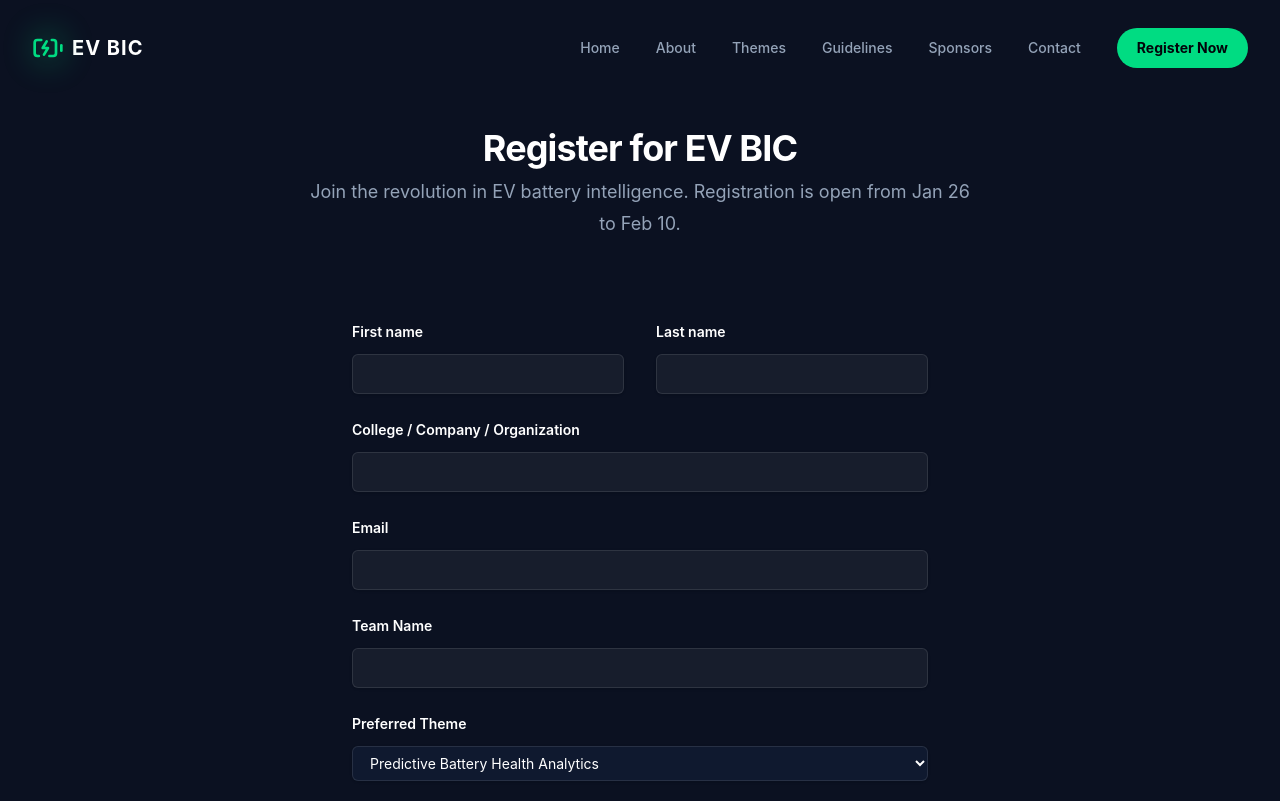
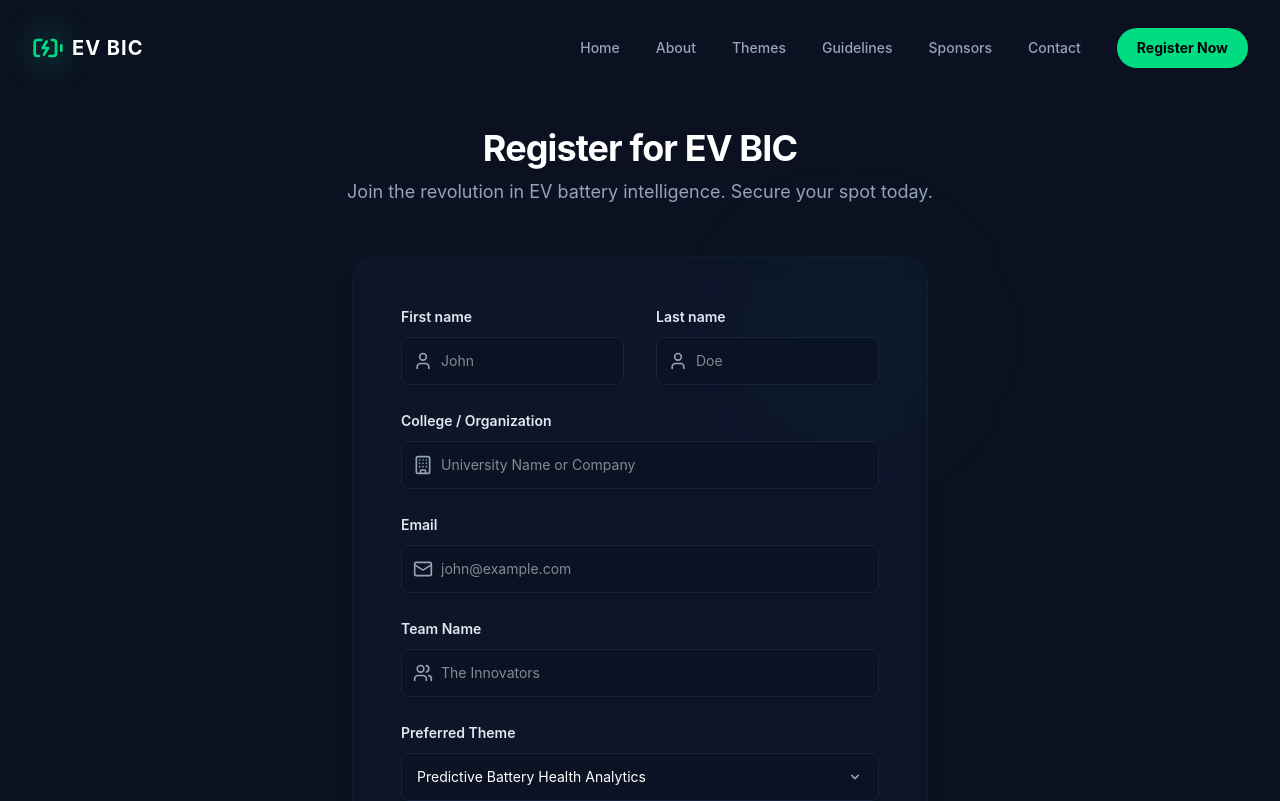
Before and after one commit to AdharshJolly/EV-BIC, a React (Vite) app: page /register in a window 1280 px wide. Shown: the top 801 px of the page. Built offline with nearby package versions, Linux system fonts and the light colour scheme.

Commit message:
feat: Enhance Register and Themes pages with interactive UI and animations

```diff
--- a/src/pages/Register.tsx
+++ b/src/pages/Register.tsx
@@ -1,111 +1,192 @@
+import { useState } from 'react';
+import { motion } from 'framer-motion';
+import { User, Mail, Building, Users, Send, CheckCircle } from 'lucide-react';
+
 const Register = () => {
+  const [submitted, setSubmitted] = useState(false);
+
+  const handleSubmit = (e: React.FormEvent) => {
+    e.preventDefault();
+    // Simulate submission
+    setTimeout(() => setSubmitted(true), 1000);
+  };
+
+  if (submitted) {
     return (
-    <div className="bg-brand-primary py-24 sm:py-32">
+      <div className="min-h-screen bg-brand-primary flex items-center justify-center p-6">
+        <motion.div
+          initial={{ scale: 0.9, opacity: 0 }}
+          animate={{ scale: 1, opacity: 1 }}
+          className="bg-brand-secondary/20 border border-brand-accent/50 p-12 rounded-3xl text-center max-w-lg w-full relative overflow-hidden"
+        >
+          <div className="absolute inset-0 bg-brand-accent/5"></div>
+          <div className="relative z-10">
+             <div className="w-20 h-20 bg-brand-accent/20 rounded-full flex items-center justify-center mx-auto mb-6">
+               <CheckCircle className="w-10 h-10 text-brand-accent" />
+             </div>
+             <h2 className="text-3xl font-bold text-white mb-4">Registration Successful!</h2>
+             <p className="text-brand-muted mb-8">
+               Thank you for registering for the EV Battery Intelligence Challenge. We have sent a confirmation email with further details.
+             </p>
+             <button
+               onClick={() => setSubmitted(false)}
+               className="bg-brand-secondary hover:bg-brand-secondary/80 text-white px-8 py-3 rounded-lg font-medium transition-colors"
+             >
+               Back to Home
+             </button>
+          </div>
+        </motion.div>
+      </div>
+    );
+  }
+
+  return (
+    <div className="min-h-screen bg-brand-primary py-24 sm:py-32 relative">
+      <div className="absolute top-0 left-0 w-full h-96 bg-gradient-to-b from-brand-secondary/20 to-transparent -z-10"></div>
+
       <div className="mx-auto max-w-7xl px-6 lg:px-8">
-        <div className="mx-auto max-w-2xl text-center">
-          <h2 className="text-3xl font-bold tracking-tight text-white sm:text-4xl">Register for EV BIC</h2>
-          <p className="mt-2 text-lg leading-8 text-brand-muted">
-            Join the revolution in EV battery intelligence. Registration is open from Jan 26 to Feb 10.
-          </p>
+        <div className="mx-auto max-w-2xl text-center mb-12">
+          <motion.h2
+            initial={{ opacity: 0, y: -20 }}
+            animate={{ opacity: 1, y: 0 }}
+            className="text-3xl font-bold tracking-tight text-white sm:text-4xl"
+          >
+            Register for EV BIC
+          </motion.h2>
+          <motion.p
+            initial={{ opacity: 0 }}
+            animate={{ opacity: 1 }}
+            transition={{ delay: 0.2 }}
+            className="mt-2 text-lg leading-8 text-brand-muted"
+          >
+            Join the revolution in EV battery intelligence. Secure your spot today.
+          </motion.p>
         </div>
-        <form className="mx-auto mt-16 max-w-xl sm:mt-20">
+
+        <motion.div
+          initial={{ opacity: 0, y: 20 }}
+          animate={{ opacity: 1, y: 0 }}
+          transition={{ delay: 0.3 }}
+          className="mx-auto max-w-xl glass-panel p-8 sm:p-12 rounded-3xl border border-brand-secondary/50 shadow-2xl relative"
+        >
+          <div className="absolute top-0 right-0 w-40 h-40 bg-brand-accent/5 rounded-full blur-3xl -z-10"></div>
+
+          <form onSubmit={handleSubmit} className="space-y-6">
             <div className="grid grid-cols-1 gap-x-8 gap-y-6 sm:grid-cols-2">
-            <div>
-              <label htmlFor="first-name" className="block text-sm font-semibold leading-6 text-white">
-                First name
-              </label>
-              <div className="mt-2.5">
+              <div className="col-span-1">
+                <label htmlFor="first-name" className="block text-sm font-semibold leading-6 text-brand-text mb-2">First name</label>
+                <div className="relative">
+                  <div className="absolute inset-y-0 left-0 pl-3 flex items-center pointer-events-none">
+                    <User className="h-5 w-5 text-brand-muted" />
+                  </div>
                   <input
                     type="text"
                     name="first-name"
                     id="first-name"
-                  autoComplete="given-name"
-                  className="block w-full rounded-md border-0 bg-white/5 px-3.5 py-2 text-white shadow-sm ring-1 ring-inset ring-white/10 focus:ring-2 focus:ring-inset focus:ring-brand-accent sm:text-sm sm:leading-6"
+                    required
+                    className="block w-full rounded-lg border-0 bg-brand-primary/60 pl-10 py-3 text-white shadow-sm ring-1 ring-inset ring-brand-secondary focus:ring-2 focus:ring-inset focus:ring-brand-accent sm:text-sm sm:leading-6 transition-all"
+                    placeholder="John"
                   />
                 </div>
               </div>
-            <div>
-              <label htmlFor="last-name" className="block text-sm font-semibold leading-6 text-white">
-                Last name
-              </label>
-              <div className="mt-2.5">
+
+              <div className="col-span-1">
+                <label htmlFor="last-name" className="block text-sm font-semibold leading-6 text-brand-text mb-2">Last name</label>
+                <div className="relative">
+                  <div className="absolute inset-y-0 left-0 pl-3 flex items-center pointer-events-none">
+                    <User className="h-5 w-5 text-brand-muted" />
+                  </div>
                   <input
                     type="text"
                     name="last-name"
                     id="last-name"
-                  autoComplete="family-name"
-                  className="block w-full rounded-md border-0 bg-white/5 px-3.5 py-2 text-white shadow-sm ring-1 ring-inset ring-white/10 focus:ring-2 focus:ring-inset focus:ring-brand-accent sm:text-sm sm:leading-6"
-                />
-              </div>
-            </div>
-            <div className="sm:col-span-2">
-              <label htmlFor="company" className="block text-sm font-semibold leading-6 text-white">
-                College / Company / Organization
-              </label>
-              <div className="mt-2.5">
-                <input
-                  type="text"
-                  name="company"
-                  id="company"
-                  autoComplete="organization"
-                  className="block w-full rounded-md border-0 bg-white/5 px-3.5 py-2 text-white shadow-sm ring-1 ring-inset ring-white/10 focus:ring-2 focus:ring-inset focus:ring-brand-accent sm:text-sm sm:leading-6"
-                />
-              </div>
-            </div>
-            <div className="sm:col-span-2">
-              <label htmlFor="email" className="block text-sm font-semibold leading-6 text-white">
-                Email
-              </label>
-              <div className="mt-2.5">
-                <input
-                  type="email"
-                  name="email"
-                  id="email"
-                  autoComplete="email"
-                  className="block w-full rounded-md border-0 bg-white/5 px-3.5 py-2 text-white shadow-sm ring-1 ring-inset ring-white/10 focus:ring-2 focus:ring-inset focus:ring-brand-accent sm:text-sm sm:leading-6"
-                />
-              </div>
-            </div>
-            <div className="sm:col-span-2">
-              <label htmlFor="team-name" className="block text-sm font-semibold leading-6 text-white">
-                Team Name
-              </label>
-              <div className="mt-2.5">
-                <input
-                  type="text"
-                  name="team-name"
-                  id="team-name"
-                  className="block w-full rounded-md border-0 bg-white/5 px-3.5 py-2 text-white shadow-sm ring-1 ring-inset ring-white/10 focus:ring-2 focus:ring-inset focus:ring-brand-accent sm:text-sm sm:leading-6"
+                    required
+                    className="block w-full rounded-lg border-0 bg-brand-primary/60 pl-10 py-3 text-white shadow-sm ring-1 ring-inset ring-brand-secondary focus:ring-2 focus:ring-inset focus:ring-brand-accent sm:text-sm sm:leading-6 transition-all"
+                    placeholder="Doe"
                   />
                 </div>
               </div>
 
               <div className="sm:col-span-2">
-               <label htmlFor="theme" className="block text-sm font-semibold leading-6 text-white">
-                Preferred Theme
-              </label>
-              <div className="mt-2.5">
+                <label htmlFor="company" className="block text-sm font-semibold leading-6 text-brand-text mb-2">College / Organization</label>
+                <div className="relative">
+                  <div className="absolute inset-y-0 left-0 pl-3 flex items-center pointer-events-none">
+                    <Building className="h-5 w-5 text-brand-muted" />
+                  </div>
+                  <input
+                    type="text"
+                    name="company"
+                    id="company"
+                    required
+                    className="block w-full rounded-lg border-0 bg-brand-primary/60 pl-10 py-3 text-white shadow-sm ring-1 ring-inset ring-brand-secondary focus:ring-2 focus:ring-inset focus:ring-brand-accent sm:text-sm sm:leading-6 transition-all"
+                    placeholder="University Name or Company"
+                  />
+                </div>
+              </div>
+
+              <div className="sm:col-span-2">
+                <label htmlFor="email" className="block text-sm font-semibold leading-6 text-brand-text mb-2">Email</label>
+                <div className="relative">
+                  <div className="absolute inset-y-0 left-0 pl-3 flex items-center pointer-events-none">
+                    <Mail className="h-5 w-5 text-brand-muted" />
+                  </div>
+                  <input
+                    type="email"
+                    name="email"
+                    id="email"
+                    required
+                    className="block w-full rounded-lg border-0 bg-brand-primary/60 pl-10 py-3 text-white shadow-sm ring-1 ring-inset ring-brand-secondary focus:ring-2 focus:ring-inset focus:ring-brand-accent sm:text-sm sm:leading-6 transition-all"
+                    placeholder="john@example.com"
+                  />
+                </div>
+              </div>
+
+              <div className="sm:col-span-2">
+                <label htmlFor="team-name" className="block text-sm font-semibold leading-6 text-brand-text mb-2">Team Name</label>
+                <div className="relative">
+                  <div className="absolute inset-y-0 left-0 pl-3 flex items-center pointer-events-none">
+                    <Users className="h-5 w-5 text-brand-muted" />
+                  </div>
+                  <input
+                    type="text"
+                    name="team-name"
+                    id="team-name"
+                    required
+                    className="block w-full rounded-lg border-0 bg-brand-primary/60 pl-10 py-3 text-white shadow-sm ring-1 ring-inset ring-brand-secondary focus:ring-2 focus:ring-inset focus:ring-brand-accent sm:text-sm sm:leading-6 transition-all"
+                    placeholder="The Innovators"
+                  />
+                </div>
+              </div>
+
+              <div className="sm:col-span-2">
+                 <label htmlFor="theme" className="block text-sm font-semibold leading-6 text-brand-text mb-2">Preferred Theme</label>
+                 <div className="relative">
                     <select
                       id="theme"
                       name="theme"
-                  className="block w-full rounded-md border-0 bg-brand-secondary/50 px-3.5 py-2 text-white shadow-sm ring-1 ring-inset ring-white/10 focus:ring-2 focus:ring-inset focus:ring-brand-accent sm:text-sm sm:leading-6"
+                      className="block w-full rounded-lg border-0 bg-brand-primary/60 px-4 py-3 text-white shadow-sm ring-1 ring-inset ring-brand-secondary focus:ring-2 focus:ring-inset focus:ring-brand-accent sm:text-sm sm:leading-6 transition-all appearance-none"
                     >
                       <option>Predictive Battery Health Analytics</option>
                       <option>Intelligent Thermal Anomaly Detection</option>
                       <option>Fleet-Level Battery Performance Dashboard</option>
                     </select>
+                    <div className="pointer-events-none absolute inset-y-0 right-0 flex items-center px-4 text-brand-muted">
+                      <svg className="h-4 w-4 fill-current" viewBox="0 0 20 20"><path d="M5.293 7.293a1 1 0 011.414 0L10 10.586l3.293-3.293a1 1 0 111.414 1.414l-4 4a1 1 0 01-1.414 0l-4-4a1 1 0 010-1.414z" clipRule="evenodd" fillRule="evenodd"></path></svg>
                     </div>
                  </div>
               </div>
-          <div className="mt-10">
+            </div>
+
+            <div className="pt-6">
               <button
                 type="submit"
-              className="block w-full rounded-md bg-brand-accent px-3.5 py-2.5 text-center text-sm font-semibold text-brand-dark shadow-sm hover:bg-brand-accent/80 focus-visible:outline focus-visible:outline-2 focus-visible:outline-offset-2 focus-visible:outline-brand-accent"
+                className="group w-full flex items-center justify-center gap-2 rounded-lg bg-brand-accent px-3.5 py-4 text-center text-sm font-bold text-brand-dark shadow-[0_0_20px_-5px_rgba(0,220,130,0.4)] hover:shadow-[0_0_25px_-5px_rgba(0,220,130,0.6)] hover:bg-white hover:scale-[1.01] transition-all duration-200"
               >
-              Submit Registration
+                Submit Registration <Send className="w-4 h-4 group-hover:translate-x-1 transition-transform" />
               </button>
             </div>
           </form>
+        </motion.div>
       </div>
     </div>
   );
--- a/src/pages/Themes.tsx
+++ b/src/pages/Themes.tsx
@@ -1,7 +1,10 @@
-import { Activity, Thermometer, BarChart3, ArrowRight } from 'lucide-react';
-import { motion } from 'framer-motion';
+import { useState } from 'react';
+import { Activity, Thermometer, BarChart3, ArrowRight, CheckCircle2 } from 'lucide-react';
+import { motion, AnimatePresence } from 'framer-motion';
 
 const Themes = () => {
+  const [activeTheme, setActiveTheme] = useState<number | null>(null);
+
   const themes = [
     {
       id: 1,
@@ -9,13 +12,15 @@ const Themes = () => {
       icon: Activity,
       color: 'text-brand-accent',
       bg: 'bg-brand-accent/10',
-      border: 'group-hover:border-brand-accent',
-      problem: 'Design a cloud-based system that collects real-time data on EV battery parameters and applies predictive algorithms to forecast battery degradation and remaining useful life.',
+      border: 'border-brand-accent',
+      problem: 'Design a cloud-based system that collects real-time data on EV battery parameters and applies predictive algorithms to forecast battery degradation and remaining useful life (RUL) based on a dataset that is provided.',
+      objective: 'The system should alert users and fleet operators about potential failures before they occur, ensuring safety and reduced downtime.',
       approach: [
-        'Real-time data collection pipeline',
-        'Predictive algorithms for degradation',
-        'Alert mechanisms for failures',
-        'Validation against provided datasets'
+        'Develop real-time data collection and processing pipeline',
+        'Implement predictive algorithms for battery degradation forecasting',
+        'Create alert mechanisms for potential failures',
+        'Design user interfaces for different stakeholders',
+        'Validate against provided datasets'
       ]
     },
     {
@@ -24,13 +29,15 @@ const Themes = () => {
       icon: Thermometer,
       color: 'text-red-400',
       bg: 'bg-red-500/10',
-      border: 'group-hover:border-red-500',
-      problem: 'Develop a monitoring solution that detects and analyzes abnormal thermal patterns in EV batteries using IoT sensors to identify hotspots and predict thermal runaway.',
+      border: 'border-red-500',
+      problem: 'Develop a cloud-integrated monitoring solution that detects and analyzes abnormal thermal patterns in EV batteries using IoT sensors. The system should employ anomaly detection models to identify hotspots or irregular heat distribution.',
+      objective: 'Predict thermal runaway and prevent catastrophic failures through real-time monitoring and alerting.',
       approach: [
-        'Thermal pattern monitoring',
-        'Anomaly detection algorithms',
-        'Thermal runaway prediction',
-        'Real-time alerting system'
+        'Build thermal pattern monitoring system',
+        'Implement anomaly detection algorithms',
+        'Develop thermal runaway prediction models',
+        'Create real-time alerting system',
+        'Design dashboard for thermal monitoring'
       ]
     },
     {
@@ -39,25 +46,27 @@ const Themes = () => {
       icon: BarChart3,
       color: 'text-blue-400',
       bg: 'bg-blue-500/10',
-      border: 'group-hover:border-blue-500',
-      problem: 'Create a centralized dashboard for fleet operators that aggregates battery performance data from multiple EVs, providing insights into energy usage and health.',
+      border: 'border-blue-500',
+      problem: 'Create a centralized, cloud-based dashboard for fleet operators that aggregates battery performance data from multiple EVs in real time. Provide insights into energy usage trends, charging behavior, and inefficiencies.',
+      objective: 'Enable data-driven decisions for cost optimization and preventive maintenance across the entire fleet.',
       approach: [
-        'Multi-vehicle data aggregation',
-        'Battery performance analytics',
-        'Comparative analysis tools',
-        'Intuitive fleet management dashboard'
+        'Develop multi-vehicle data aggregation system',
+        'Implement battery performance analytics',
+        'Create comparative analysis tools',
+        'Design intuitive fleet management dashboard',
+        'Build reporting and alerting features'
       ]
     }
   ];
 
   return (
-    <div className="min-h-screen py-24 sm:py-32 relative overflow-hidden">
+    <div className="min-h-screen bg-brand-primary py-24 sm:py-32 relative overflow-hidden">
       {/* Background blobs */}
-      <div className="absolute top-20 left-10 w-72 h-72 bg-brand-accent/5 rounded-full blur-3xl pointer-events-none"></div>
-      <div className="absolute bottom-20 right-10 w-72 h-72 bg-blue-500/5 rounded-full blur-3xl pointer-events-none"></div>
+      <div className="absolute top-20 left-10 w-96 h-96 bg-brand-accent/5 rounded-full blur-3xl pointer-events-none -z-10"></div>
+      <div className="absolute bottom-20 right-10 w-96 h-96 bg-blue-500/5 rounded-full blur-3xl pointer-events-none -z-10"></div>
 
-      <div className="mx-auto max-w-7xl px-6 lg:px-8 relative z-10">
-        <div className="mx-auto max-w-2xl lg:text-center">
+      <div className="mx-auto max-w-7xl px-6 lg:px-8">
+        <div className="mx-auto max-w-2xl lg:text-center mb-20">
           <motion.div
             initial={{ opacity: 0, y: 20 }}
             animate={{ opacity: 1, y: 0 }}
@@ -68,53 +77,81 @@ const Themes = () => {
               Choose Your Challenge
             </p>
             <p className="mt-6 text-lg leading-8 text-brand-muted">
-              Participants can select from three key themes focusing on health, safety, and fleet management.
+              Select a problem statement that aligns with your skills and interests. Click on a card to explore details.
             </p>
           </motion.div>
         </div>
 
-        <div className="mx-auto mt-16 max-w-2xl sm:mt-20 lg:mt-24 lg:max-w-none">
-          <div className="grid grid-cols-1 gap-x-8 gap-y-16 lg:grid-cols-3">
+        <div className="grid grid-cols-1 lg:grid-cols-3 gap-8 items-start">
           {themes.map((theme, index) => (
             <motion.div
               key={theme.id}
+              layout
               initial={{ opacity: 0, y: 30 }}
               animate={{ opacity: 1, y: 0 }}
               transition={{ duration: 0.5, delay: index * 0.1 }}
-                whileHover={{ y: -10 }}
-                className={`group flex flex-col glass-panel rounded-2xl p-8 border border-brand-secondary/50 transition-all duration-300 ${theme.border}`}
+              onClick={() => setActiveTheme(activeTheme === theme.id ? null : theme.id)}
+              className={`cursor-pointer glass-panel rounded-2xl p-6 border transition-all duration-300 relative overflow-hidden ${
+                activeTheme === theme.id
+                  ? `border-opacity-100 ${theme.border} bg-brand-secondary/40 ring-1 ring-${theme.border.replace('border-', '')}`
+                  : 'border-brand-secondary/50 hover:border-brand-secondary'
+              }`}
             >
-                <div className="flex items-center gap-x-3 mb-6">
-                  <div className={`h-12 w-12 flex items-center justify-center rounded-lg ${theme.bg}`}>
-                    <theme.icon className={`h-6 w-6 ${theme.color}`} aria-hidden="true" />
+              {/* Active Indicator Strip */}
+              <div className={`absolute top-0 left-0 w-full h-1 ${activeTheme === theme.id ? theme.bg.replace('/10', '') : 'bg-transparent'} transition-colors`}></div>
+
+              <div className="flex items-center gap-x-4 mb-4">
+                <div className={`h-14 w-14 flex items-center justify-center rounded-xl ${theme.bg}`}>
+                  <theme.icon className={`h-7 w-7 ${theme.color}`} aria-hidden="true" />
                 </div>
-                  <h3 className="text-xl font-bold leading-7 text-white group-hover:text-transparent group-hover:bg-clip-text group-hover:bg-gradient-to-r group-hover:from-white group-hover:to-brand-muted transition-colors">
+                <h3 className={`text-xl font-bold leading-tight ${activeTheme === theme.id ? 'text-white' : 'text-brand-text'}`}>
                   {theme.title}
                 </h3>
               </div>
-                <div className="flex flex-col flex-1">
-                  <div className="mb-6 p-4 rounded-lg bg-brand-primary/40 border border-brand-secondary/30">
-                    <h4 className="text-xs font-bold text-brand-muted uppercase tracking-wide mb-2">Problem Statement</h4>
-                    <p className="flex-auto text-sm leading-6 text-brand-text">
+
+              <div className="mb-4">
+                 <p className="text-sm text-brand-muted line-clamp-3">
                    {theme.problem}
                  </p>
               </div>
 
-                  <h4 className="text-xs font-bold text-brand-accent uppercase tracking-wide mb-3 flex items-center gap-2">
-                    Implementation Approach <ArrowRight className="w-3 h-3" />
-                  </h4>
+              <AnimatePresence>
+                {activeTheme === theme.id && (
+                  <motion.div
+                    initial={{ opacity: 0, height: 0 }}
+                    animate={{ opacity: 1, height: 'auto' }}
+                    exit={{ opacity: 0, height: 0 }}
+                    className="overflow-hidden"
+                  >
+                    <div className="pt-4 border-t border-brand-secondary/50 mt-4 space-y-4">
+                        <div>
+                            <h4 className={`text-xs font-bold uppercase tracking-wide mb-2 ${theme.color}`}>Core Objective</h4>
+                            <p className="text-sm text-brand-text">{theme.objective}</p>
+                        </div>
+
+                        <div>
+                            <h4 className={`text-xs font-bold uppercase tracking-wide mb-2 ${theme.color}`}>Implementation</h4>
                             <ul className="space-y-2">
                                 {theme.approach.map((item, idx) => (
-                      <li key={idx} className="flex items-start gap-2 text-sm text-brand-muted group-hover:text-brand-text transition-colors">
-                        <span className={`mt-1.5 h-1.5 w-1.5 rounded-full ${theme.bg.replace('/10', '')} flex-shrink-0`}></span>
+                                <li key={idx} className="flex items-start gap-2 text-sm text-brand-muted">
+                                    <CheckCircle2 className={`w-4 h-4 mt-0.5 flex-shrink-0 ${theme.color}`} />
                                     {item}
                                 </li>
                                 ))}
                             </ul>
                         </div>
+                    </div>
+                  </motion.div>
+                )}
+              </AnimatePresence>
+
+              {activeTheme !== theme.id && (
+                 <div className="mt-4 flex items-center text-sm font-medium text-brand-accent group-hover:underline">
+                    View Details <ArrowRight className="w-4 h-4 ml-1" />
+                 </div>
+              )}
             </motion.div>
           ))}
-          </div>
         </div>
       </div>
     </div>
```
Lines whose indentation alone changed are shown as unchanged.
